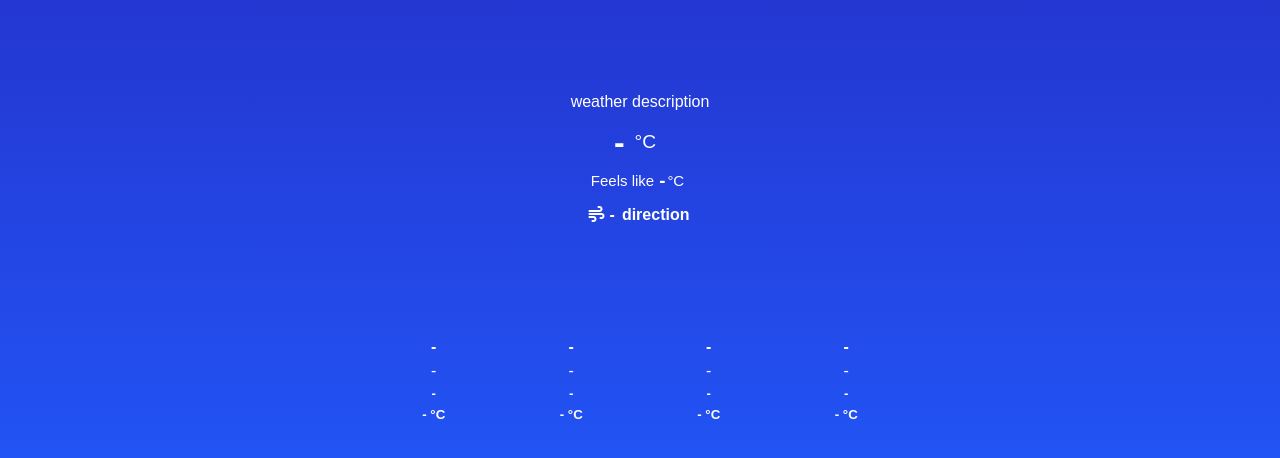
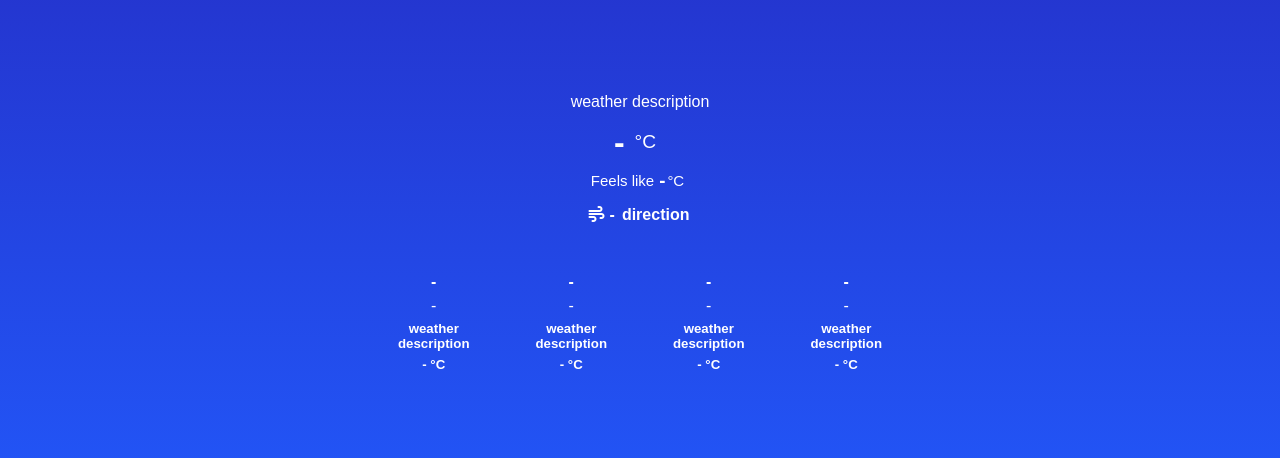
Before and after one commit to BartekSkr/100-days-of-coding, a plain HTML site: page 06-WeatherApp/index.html in a window 1280 px wide. Shown: the part 272-730 px from the top of the page. Drawn offline with Linux system fonts and the light colour scheme.

Commit message:
added weather forecast for next four days

```diff
--- a/06-WeatherApp/index.html
+++ b/06-WeatherApp/index.html
@@ -40,25 +40,25 @@
       <div class="first-day">
         <h4 class="first-day-name">-</h4>
         <div class="first-day-icon">-</div>
-        <h5 class="first-day-description">-</h5>
+        <h5 class="first-day-description">weather description</h5>
         <h5 class="first-day-temp">- °C</h5>
       </div>
       <div class="second-day">
         <h4 class="second-day-name">-</h4>
         <div class="second-day-icon">-</div>
-        <h5 class="second-day-description">-</h5>
+        <h5 class="second-day-description">weather description</h5>
         <h5 class="second-day-temp">- °C</h5>
       </div>
       <div class="third-day">
         <h4 class="third-day-name">-</h4>
         <div class="third-day-icon">-</div>
-        <h5 class="third-day-description">-</h5>
+        <h5 class="third-day-description">weather description</h5>
         <h5 class="third-day-temp">- °C</h5>
       </div>
       <div class="fourth-day">
         <h4 class="fourth-day-name">-</h4>
         <div class="fourth-day-icon">-</div>
-        <h5 class="fourth-day-description">-</h5>
+        <h5 class="fourth-day-description">weather description</h5>
         <h5 class="fourth-day-temp">- °C</h5>
       </div>
     </div>
--- a/06-WeatherApp/style.css
+++ b/06-WeatherApp/style.css
@@ -109,7 +109,7 @@ body {
 .future-weather {
   width: 550px;
   position: absolute;
-  bottom: 100px;
+  bottom: 150px;
   left: auto;
   display: flex;
   flex: 1;
```
Also changed, not shown: 06-WeatherApp/app.js (+4 -4 lines).
